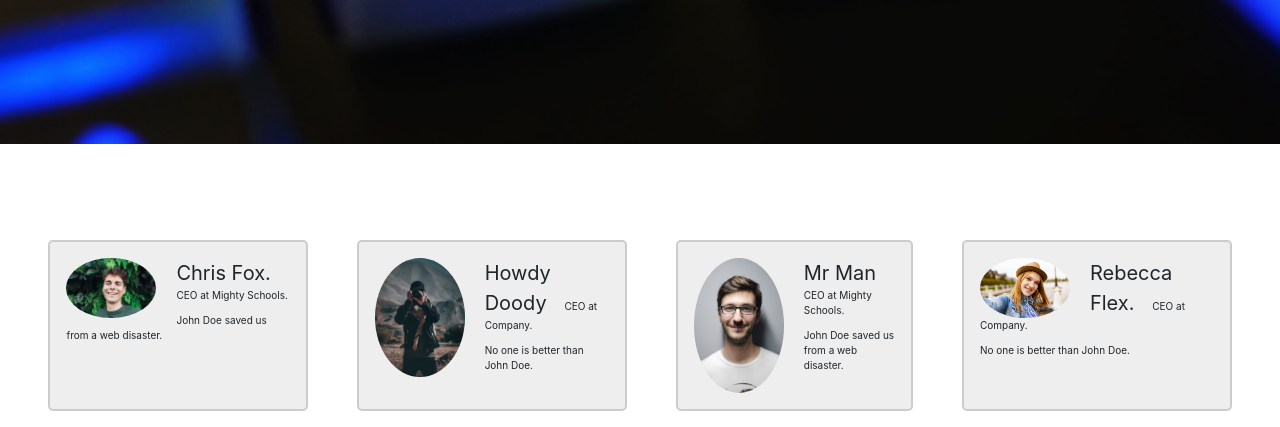
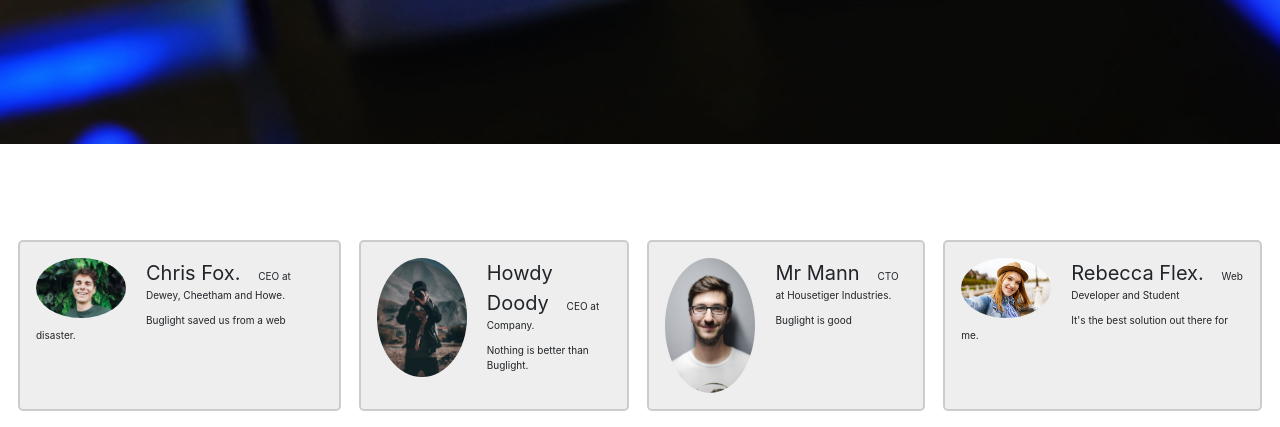
Before and after one commit to geminerald/buglight, a Django app: page / in a window 1280 px wide. Shown: the part 1586-2013 px from the top of the page. Run offline with Django 3.2, Linux system fonts and the light colour scheme; some libraries are stand-ins or nearby versions.

Commit message:
added text to testimonials

```diff
--- a/home/templates/index.html
+++ b/home/templates/index.html
@@ -32,25 +32,25 @@
 
 	<div class="testimonial-container">
 		<img src="static/images/profile-pic-1.jpg" alt="Avatar" style="width:90px">
-		<p><span>Chris Fox.</span> CEO at Mighty Schools.</p>
-		<p>John Doe saved us from a web disaster.</p>
+		<p><span>Chris Fox.</span> CEO at Dewey, Cheetham and Howe.</p>
+		<p>Buglight saved us from a web disaster.</p>
 	</div>
 
 	<div class="testimonial-container">
 		<img src="static/images/profile-pic-2.jpg" alt="Avatar" style="width:90px">
 		<p><span >Howdy Doody</span> CEO at Company.</p>
-		<p>No one is better than John Doe.</p>
+		<p>Nothing is better than Buglight.</p>
 	</div>
 <div class="testimonial-container">
 		<img src="static/images/profile-pic-3.jpg" alt="Avatar" style="width:90px">
-		<p><span>Mr Man</span> CEO at Mighty Schools.</p>
-		<p>John Doe saved us from a web disaster.</p>
+		<p><span>Mr Mann</span> CTO at Housetiger Industries.</p>
+		<p>Buglight is good</p>
 	</div>
 
 	<div class="testimonial-container">
 		<img src="static/images/profile-pic-4.jpg" alt="Avatar" style="width:90px">
-		<p><span >Rebecca Flex.</span> CEO at Company.</p>
-		<p>No one is better than John Doe.</p>
+		<p><span >Rebecca Flex.</span> Web Developer and Student</p>
+		<p>It's the best solution out there for me.</p>
 	</div>
 </div>
 
```
